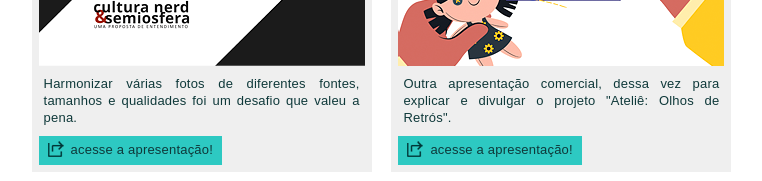
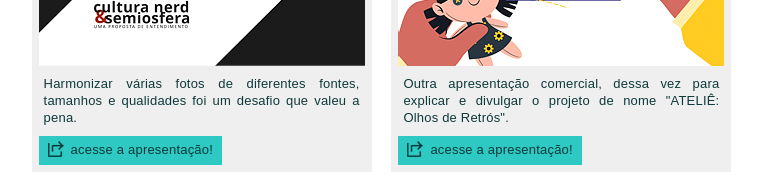
Before and after one commit to leticiacaliman/leticiacaliman.github.io, a plain HTML site: page index.html in a window 1280 px wide. Shown: the part 5341-5522 px from the top of the page, without its empty margins (259-1021 px from the left). Drawn offline with Linux system fonts and the light colour scheme.

Commit message:
Update index.html

```diff
--- a/index.html
+++ b/index.html
@@ -56,7 +56,7 @@
                  <body5><box1><img src="./pwp/2.png"><boxtext>Montar uma apresentação tão longa e detalhada sobre a história da Videogreafia foi, de longe, uma das coisas mais gratificantes durante minha jornada acadêmica.  </boxtext><button3><img src="./4drive.png" style="padding-right:7px; margin-bottom:-3px;"><a href="https://drive.google.com/drive/folders/1de22VV2lfiAOSEq51y0b-srCAuZXSrve?usp=sharing">acesse a apresentação!</a></button3></box1>
                     <br>
                    <box1><img src="./pwp/4.png"><boxtext>Para divulgar o projeto social "Narrativas Brincantes do Folclore Brasileiro", fiz uma apresentação comercial, porém divertida, do mesmo.</boxtext><button3><img src="./4drive.png" style="padding-right:7px; margin-bottom:-3px;"><a href="https://drive.google.com/drive/folders/1w8c5GmpzcqC3fsM0NiYAt3CuxKbPX4Kd?usp=sharing">acesse a apresentação!</a></button3></box1><br>
-                   <box1><img src="./pwp/5.png"><boxtext>Outra apresentação comercial, dessa vez para explicar e divulgar o projeto "Ateliê: Olhos de Retrós".</boxtext><button3><img src="./4drive.png" style="padding-right:7px; margin-bottom:-3px;"><a href="https://drive.google.com/drive/folders/1hNlwve61QRbvAH0bSI0cSAUYuip_6i49?usp=sharing">acesse a apresentação!</a></button3></box1></body5>
+                   <box1><img src="./pwp/5.png"><boxtext>Outra apresentação comercial, dessa vez para explicar e divulgar o projeto de nome "ATELIÊ: Olhos de Retrós".</boxtext><button3><img src="./4drive.png" style="padding-right:7px; margin-bottom:-3px;"><a href="https://drive.google.com/drive/folders/1hNlwve61QRbvAH0bSI0cSAUYuip_6i49?usp=sharing">acesse a apresentação!</a></button3></box1></body5>
 
                    <title1>
                     <img src="./5div.png"></title1> <br>
```
